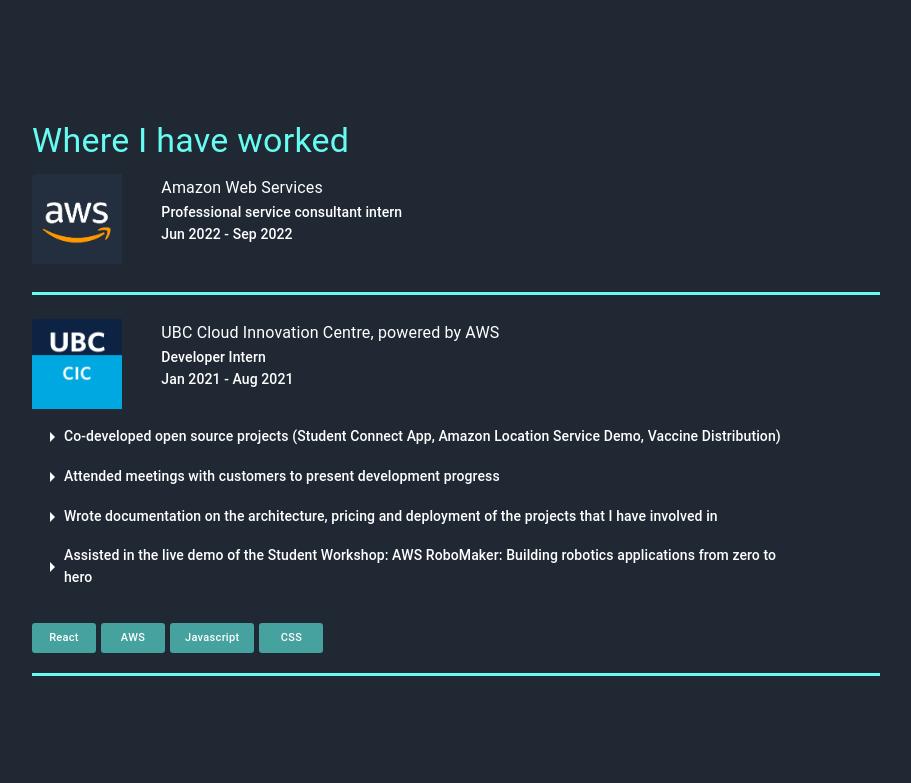
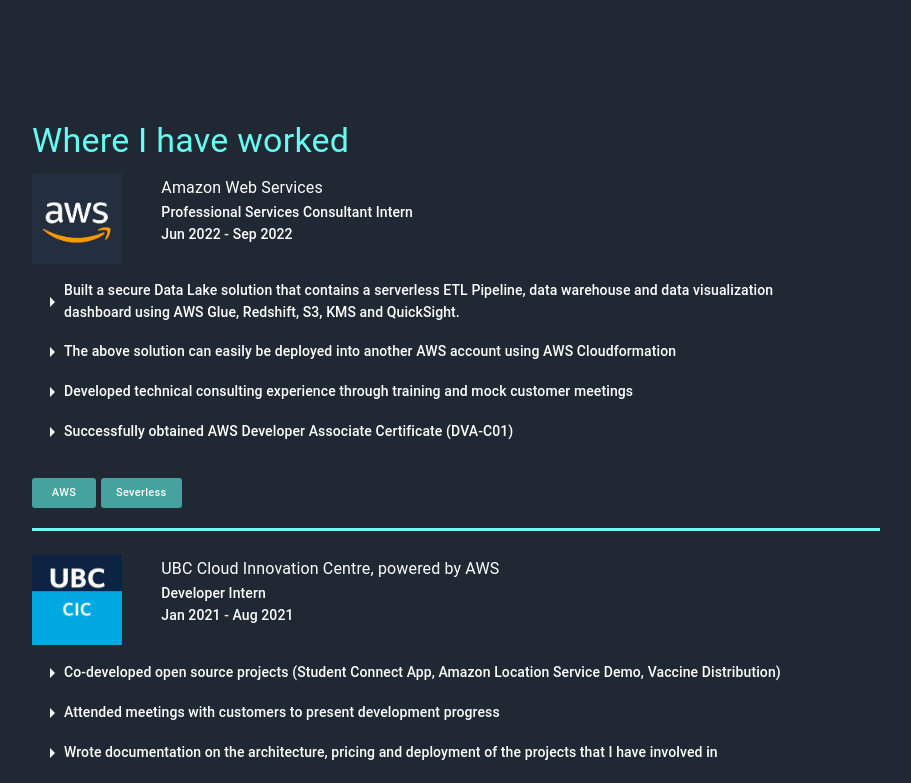
Before and after one commit to edwardchchen/edwardchchen.github.io, a React (Create React App) app: page /#/ in a window 1280 px wide. Shown: the part 840-1623 px from the top of the page, without its empty margins (184-1095 px from the left). Built offline with nearby package versions, Linux system fonts and the light colour scheme; no server answers.

Commit message:
modified work experience card

```diff
--- a/src/components/WorkTabPanel.js
+++ b/src/components/WorkTabPanel.js
@@ -1,19 +1,20 @@
 import * as React from 'react';
-import PropTypes from 'prop-types';
 import Tabs from '@mui/material/Tabs';
 import Tab from '@mui/material/Tab';
 import Typography from '@mui/material/Typography';
 import Box from '@mui/material/Box';
 import WorkCard from "./cards/WorkCard";
-import ubcLogo from "../assets/logos/cicLogo.png";
 import awsLogo from "../assets/logos/awsLogo.png";
 
-import {Container} from "@mui/material";
+interface TabPanelProps {
+    children?: React.ReactNode;
+    index: number;
+    value: number;
+}
 
-const cicTags = ["React", "AWS", "Javascript", "CSS"]
+function TabPanel(props: TabPanelProps) {
+    const {children, value, index, ...other} = props;
 
-function TabPanel(props) {
-    const {children, value, index, ...other} = props;
     return (
         <div
             role="tabpanel"
@@ -31,13 +32,7 @@
     );
 }
 
-TabPanel.propTypes = {
-    children: PropTypes.node,
-    index: PropTypes.number.isRequired,
-    value: PropTypes.number.isRequired,
-};
-
-function a11yProps(index) {
+function a11yProps(index: number) {
     return {
         id: `vertical-tab-${index}`,
         'aria-controls': `vertical-tabpanel-${index}`,
@@ -47,42 +42,36 @@
 export default function VerticalTabs() {
     const [value, setValue] = React.useState(0);
 
-    const handleChange = (event, newValue) => {
+    const handleChange = (event: React.SyntheticEvent, newValue: number) => {
         setValue(newValue);
     };
 
     return (
         <Box
-            sx={{flexGrow: 1, bgcolor: 'background.paper', display: 'flex', height: 500}}
+            sx={{bgcolor: 'background.paper', display: 'flex'}}
         >
             <Tabs
                 orientation="vertical"
                 variant="scrollable"
+                width={"500px"}
                 value={value}
                 onChange={handleChange}
-                aria-label="Vertical tabs example"
                 sx={{borderRight: 1, borderColor: 'divider'}}
             >
-                <Tab label="AWS" {...a11yProps(0)} />
+                <Tab label="Amazon Web Services" {...a11yProps(0)} />
                 <Tab label="UBC" {...a11yProps(1)} />
             </Tabs>
             <TabPanel value={value} index={0}>
-                <Container maxWidth={"xl"}>
-                    <WorkCard image={awsLogo} company={"Amazon Web Services"}
-                              jobTitle={"Professional service consultant intern"} date={"Jun 2022 - Sep 2022"}
-                              contents={[]} tags={[]}/>
-                </Container>
+                <WorkCard image={awsLogo} company={"Amazon Web Services"}
+                          jobTitle={"Professional Services Consultant Intern"} date={"Jun 2022 - Sep 2022"}
+                          contents={[" Built a secure Data Lake solution that contains a serverless ETL Pipeline, data warehouse and data visualization dashboard using AWS Glue, Redshift, S3, KMS and QuickSight.",
+                              "The above solution can easily be deployed into another AWS account using AWS Cloudformation",
+                              "Developed technical consulting experience through training and mock customer meetings",
+                              "Successfully obtained AWS Developer Associate Certificate (DVA-C01)"]}
+                          tags={["AWS", "Severless"]}/>
             </TabPanel>
             <TabPanel value={value} index={1}>
-                <Container maxWidth={"xl"}>
-                    <WorkCard image={ubcLogo} company={"UBC Cloud Innovation Centre, powered by AWS"}
-                              jobTitle={"Developer Intern"} date={"Jan 2021 - Aug 2021"}
-                              contents={["Co-developed open source projects (Student Connect App, Amazon Location Service Demo, Vaccine Distribution)",
-                                  "Attended meetings with customers to present development progress",
-                                  "Wrote documentation on the architecture, pricing and deployment of the projects that I have involved in",
-                                  "Assisted in the live demo of the Student Workshop: AWS RoboMaker: Building robotics applications from zero to hero"]}
-                              tags={cicTags}/>
-                </Container>
+                UBC
             </TabPanel>
         </Box>
     );
--- a/src/components/cards/WorkCard.js
+++ b/src/components/cards/WorkCard.js
@@ -28,17 +28,16 @@
 
     return (
         <Box sx={{color: "#66FCF1", borderBottom: 3}}>
-
             <Card style={cardStyle}>
                 <Grid container spacing={1}>
-                    <Grid item xs={2}>
+                    <Grid item lg={2}>
                         <CardMedia
                             component="img"
                             sx={{width: 90}}
                             image={props.image}
                         />
                     </Grid>
-                    <Grid item xs={10}>
+                    <Grid item lg={10}>
                         <Typography variant="subtitle1" align={"left"}>
                             {props.company}
                         </Typography>
@@ -59,7 +58,7 @@
                             </ListItem>
                         )}
                     </List>
-                    <Grid item xs={12} align={"left"} sx={{marginBottom: "20px"}}>
+                    <Grid item lg={12} align={"left"} sx={{marginBottom: "20px"}}>
                         <Tag tags={props.tags}/>
                     </Grid>
 
--- a/src/pages/home/Project.js
+++ b/src/pages/home/Project.js
@@ -10,38 +10,38 @@
 export default function Project() {
 
     return (
-        <Container sx={{height: "90vh", width: "70vw", marginTop: "0vh"}}>
+        <Container sx={{height: "90vh", width: "70vw", marginTop: "20vh"}}>
             <Typography component="h3" variant="h4" align="left" color="textPrimary" gutterBottom
                         sx={{color: "#66FCF1"}}>
                 Some things I've built
             </Typography>
             <Grid container spacing={3}>
-                <Grid item xs={4}>
+                <Grid item xs={12} lg={4}>
                     <ProjectCard projectName={"UBC courses and room lookup"}
                                  image={placeHolder}
                                  contents={""} tags={["Web", "React", "TypeScript", "JUnit", "REST API"]}
                                  githubLink={"https://github.com/edwardchchen/Campus-explorer"}/>
                 </Grid>
 
-                <Grid item xs={4}>
+                <Grid item xs={12} lg={4}>
                     <ProjectCard projectName={"NBA Stats"}
                                  image={placeHolder}
                                  contents={""} tags={["Java", "Java Swing", "OracleDB", "SQL"]}
                                  githubLink={"https://github.com/edwardchchen/Basketball-Database-Project"}/>
                 </Grid>
-                <Grid item xs={4}>
+                <Grid item xs={12} lg={4}>
                     <ProjectCard projectName={"Covid-19 cases counter"}
                                  image={covidTracker}
                                  contents={""} tags={["IOS", "Swift", "Charts", "SwiftyJson"]}
                                  githubLink={"https://github.com/edwardchchen/COVID-19-iOS"}/>
                 </Grid>
-                <Grid item xs={4}>
+                <Grid item xs={12} lg={4}>
                     <ProjectCard projectName={"Drink Water"}
                                  image={drinkWater}
                                  contents={""} tags={["IOS", "Swift", "Mobile", "Notification"]}
                                  githubLink={"https://github.com/edwardchchen/DrinkWater"}/>
                 </Grid>
-                <Grid item xs={4}>
+                <Grid item xs={12} lg={4}>
                     <ProjectCard projectName={"Todo List"}
                                  image={todoList}
                                  contents={""} tags={["Java", "JavaFx", "JUnit", "OpenWeather API"]}
--- a/src/pages/home/WorkExperience.js
+++ b/src/pages/home/WorkExperience.js
@@ -10,7 +10,8 @@
     const cicTags = ["React", "AWS", "Javascript", "CSS"]
 
     return (
-        <Container sx={{height: "90vh", width: "70vw", marginTop: "0vh"}}>
+        <div>
+            <Container sx={{height: "90vh", width: "70vw", marginTop: "0vh", marginBottom: "50vh"}}>
                 <Typography component="h3" variant="h4" align="left" color="textPrimary" gutterBottom
                             sx={{color: "#66FCF1"}}>
                     Where I have worked
@@ -18,8 +19,12 @@
                 <Grid container spacing={3}>
                     <Grid item xs={12}>
                         <WorkCard image={awsLogo} company={"Amazon Web Services"}
-                              jobTitle={"Professional service consultant intern"} date={"Jun 2022 - Sep 2022"}
-                              contents={[]} tags={[]}/>
+                                  jobTitle={"Professional Services Consultant Intern"} date={"Jun 2022 - Sep 2022"}
+                                  contents={[" Built a secure Data Lake solution that contains a serverless ETL Pipeline, data warehouse and data visualization dashboard using AWS Glue, Redshift, S3, KMS and QuickSight.",
+                                      "The above solution can easily be deployed into another AWS account using AWS Cloudformation",
+                                      "Developed technical consulting experience through training and mock customer meetings",
+                                      "Successfully obtained AWS Developer Associate Certificate (DVA-C01)"]}
+                                  tags={["AWS", "Severless"]}/>
 
                     </Grid>
                     <Grid item xs={12}>
@@ -31,9 +36,8 @@
                                       "Assisted in the live demo of the Student Workshop: AWS RoboMaker: Building robotics applications from zero to hero"]}
                                   tags={cicTags}/>
                     </Grid>
-
                 </Grid>
             </Container>
-
+        </div>
     )
 }
```
Lines whose indentation alone changed are shown as unchanged.
